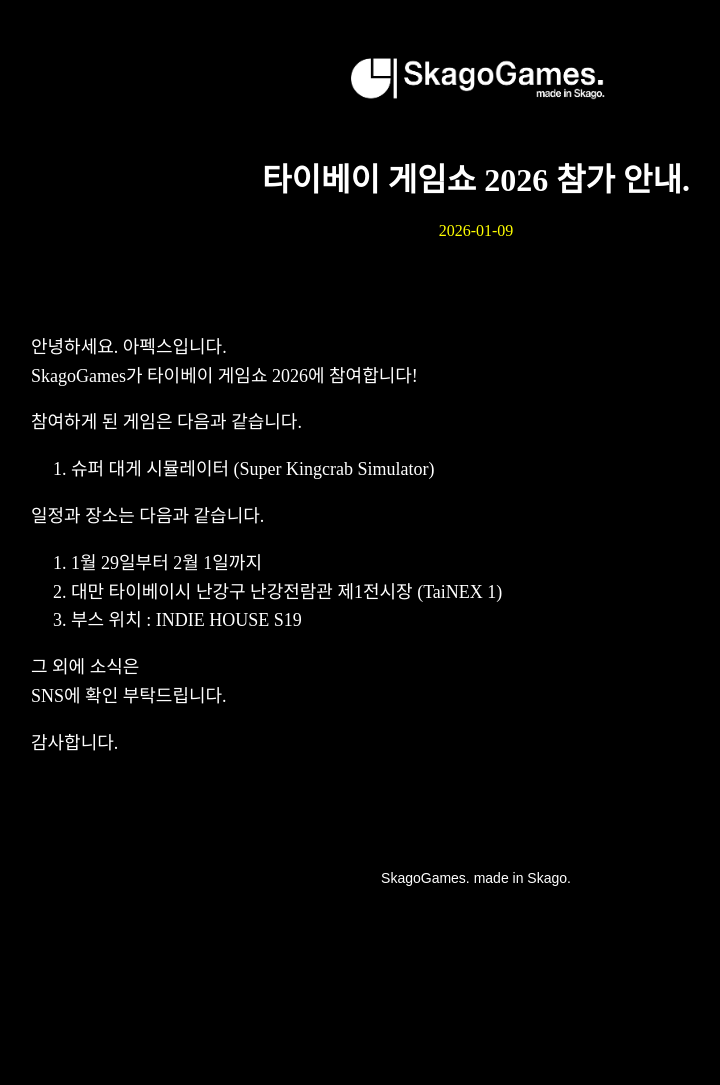
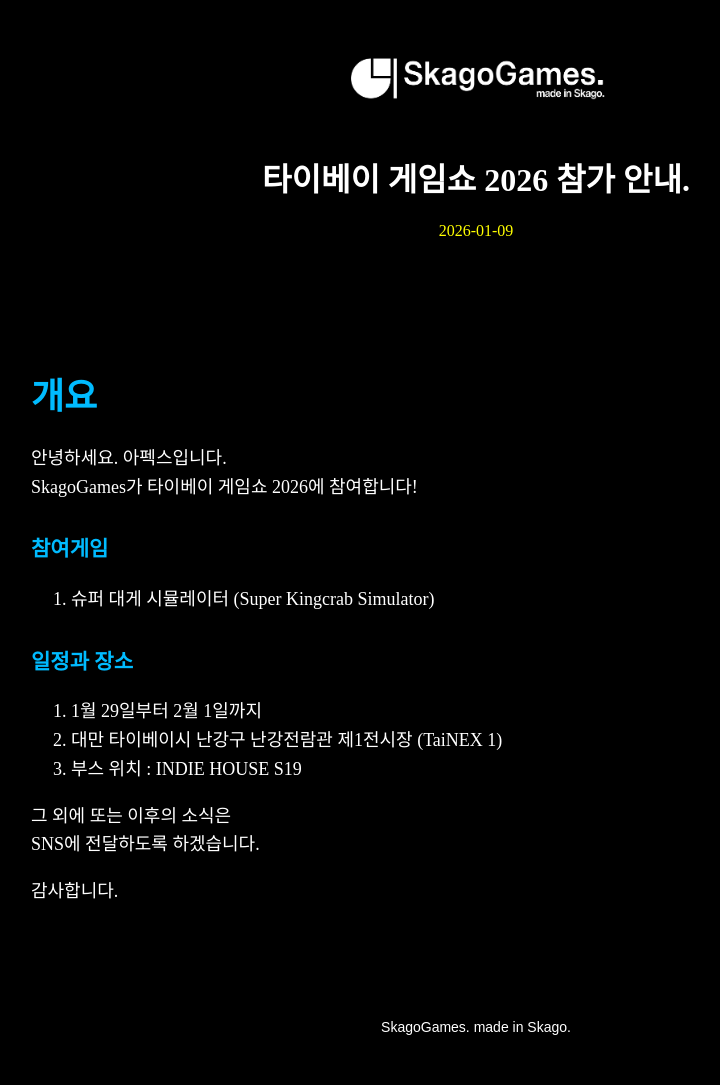
Before and after one commit to ApexNAM/ApexNAM.github.io, a Jekyll site: the page built from _posts/notices/2026/2026-01-09-tpgs26-join.md, in a window 1280 px wide. Shown: the whole page, without its empty margins (164-884 px from the left). Built offline with Jekyll 4.4.1, drawn with Linux system fonts in a browser that asks for light colours; some web fonts are replaced; before the commit the page ends 936 px from its top, so only the background shows below that.

Commit message:
공지사항 작성

```diff
--- a/_posts/notices/2026/2026-01-09-tpgs26-join.md
+++ b/_posts/notices/2026/2026-01-09-tpgs26-join.md
@@ -13,20 +13,22 @@
 published : true
 ---
 
+<h1>개요</h1>
+
 안녕하세요. 아펙스입니다.\
 SkagoGames가 타이베이 게임쇼 2026에 참여합니다!
 
-참여하게 된 게임은 다음과 같습니다.
+<h3>참여게임</h3>
 
 1. 슈퍼 대게 시뮬레이터 (Super Kingcrab Simulator)
 
-일정과 장소는 다음과 같습니다.
+<h3>일정과 장소</h3>
 
 1. 1월 29일부터 2월 1일까지
 2. 대만 타이베이시 난강구 난강전람관 제1전시장 (TaiNEX 1)
 3. 부스 위치 : INDIE HOUSE S19
 
-그 외에 소식은\
-SNS에 확인 부탁드립니다.
+그 외에 또는 이후의 소식은\
+SNS에 전달하도록 하겠습니다.
 
 감사합니다.
```
Also changed, not shown: _posts/notices/2026/2026-01-09-answerdelay.md (added, +37 -0 lines).
